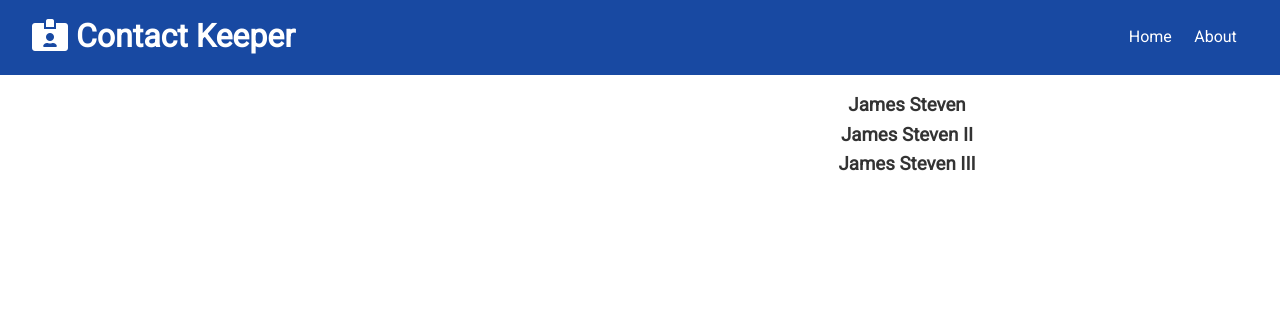
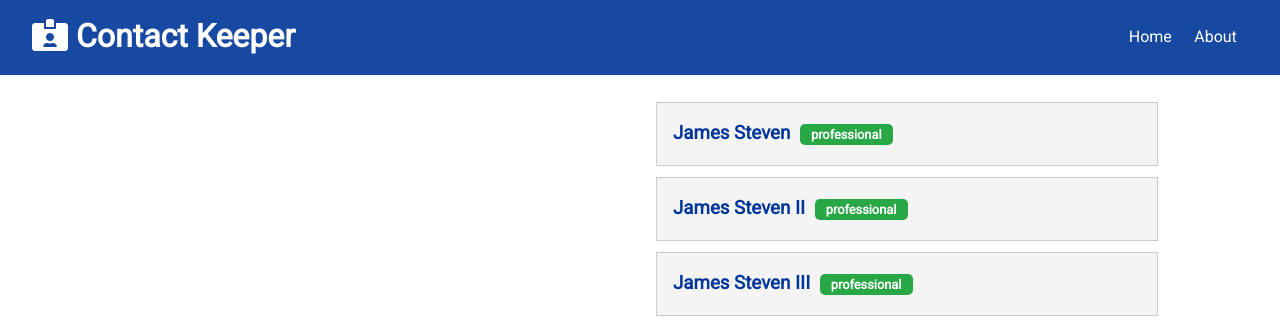
Before and after one commit to found-james/contact-keeper, a React (Create React App) app in the folder client/: page / in a window 1280 px wide. Shown: the top 334 px of the page. Built offline with nearby package versions, Linux system fonts and the light colour scheme.

Commit message:
update Contacts.js to render cards with info passed down from contactContext

```diff
--- a/client/src/components/contacts/ContactItem.js
+++ b/client/src/components/contacts/ContactItem.js
@@ -6,7 +6,7 @@ function ContactItem({ contact }) {
   return (
     <div className="card bg-light">
         <h3 className="text-primary text-left">
-
+            { name }{ " "} <span className={"badge " + (type === "professional" ? "badge-success" : "badge-primary")}>{ type }</span>
         </h3>
     </div>
   )
--- a/client/src/components/contacts/Contacts.js
+++ b/client/src/components/contacts/Contacts.js
@@ -1,5 +1,6 @@
 import { Fragment, useContext } from "react"
-import ContactContext from "../context/contact/contactContext"
+import ContactItem from "./ContactItem";
+import ContactContext from "../context/contact/contactContext";
 
 function Contacts() {
     const contactContext = useContext(ContactContext);
@@ -8,7 +9,7 @@ function Contacts() {
 
   return (
       <Fragment>
-          { contacts.map( contact => (<h3>{ contact.name }</h3>))}
+          { contacts.map( contact => (<ContactItem key={ contact.id } contact={ contact } /> ))}
       </Fragment>
   )
 }
```
